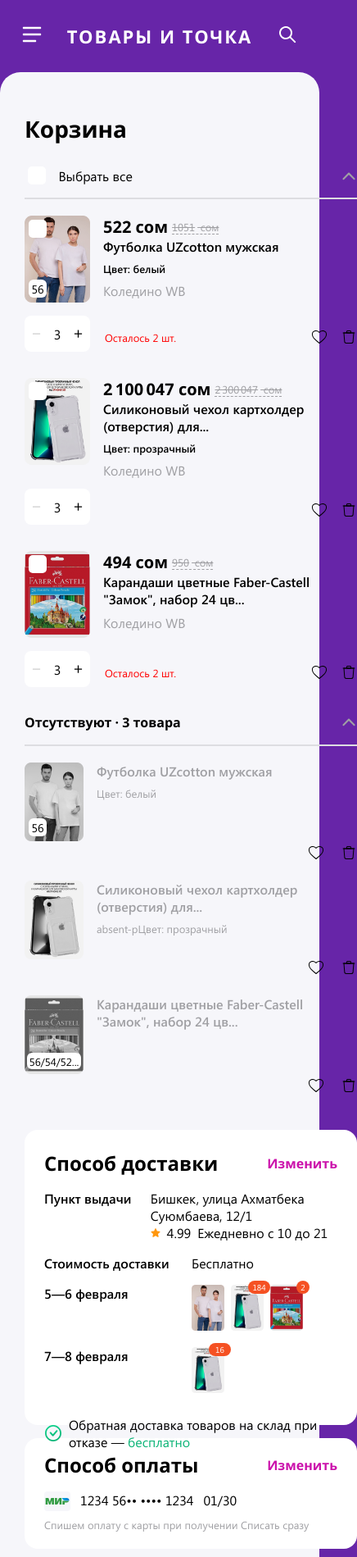
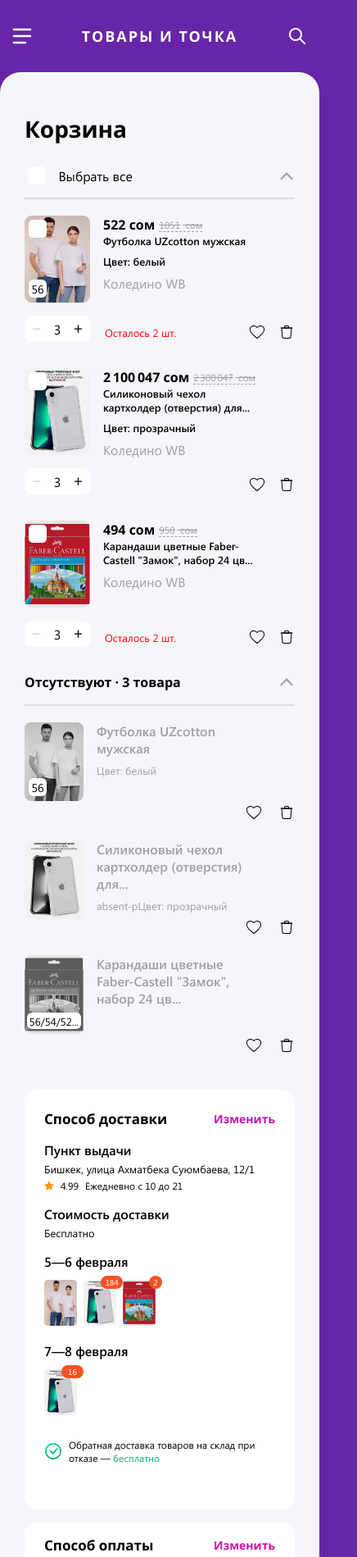
Before and after one commit to Ma1ve/GoodsAndPoint, a plain HTML site: page index.html in a window 390 px wide. Shown: the top 1899 px of the page at 82% size, 436 px wide, since content can reach past the window. Drawn offline with Linux system fonts and the light colour scheme.

Commit message:
mobile-part-2

```diff
--- a/css/blocks/media.css
+++ b/css/blocks/media.css
@@ -34,7 +34,7 @@
 
   .header__title {
     width: auto;
-    margin: 0;
+    margin: 0 20px;
   }
 
   .basket__missing-wrapper_right {
@@ -54,15 +54,6 @@
   .basket__missing-wrapper_left {
     position: relative;
   }
-
-  /* .basket__form-input {
-    width: 160px;
-  }
-
-  .basket__input-name,
-  .basket__input-surname {
-    width: 200px;
-  } */
 
   .basket__form-input {
     margin-top: 30px;
@@ -109,4 +100,105 @@
   .basket__input-telephone {
     margin-top: 16px;
   }
+
+  .basket__way-paragraph {
+    flex-direction: column;
+  }
+
+  .basket__way {
+    height: 512px;
+  }
+
+  .basket__way-products {
+    margin-top: 12px;
+  }
+
+  .basket__order {
+    background: none;
+    box-shadow: none;
+    /* padding: 24px; */
+    height: auto;
+  }
+
+  .basket__reverse-wrapper,
+  .basket__payment-block {
+    background: #f0ecf4;
+  }
+
+  .basket__paragraph-wrapper,
+  .basket__paragraph-text,
+  .basket__paragraph-number,
+  .basket__payment-wrapper,
+  .basket__card-wrapper {
+    display: none;
+  }
+
+  .basket__wrapper {
+    padding: 50px 30px 0 30px;
+  }
+
+  .header__hamburger-mobile {
+    display: flex;
+  }
+
+  .header__magnifying-glass-mobile,
+  .header__hamburger-mobile {
+    display: flex !important;
+  }
+
+  .header__wrapper {
+    margin: 0px 13px;
+  }
 }
+
+@media (max-width: 450px) {
+  .basket__description,
+  .basket__missing-description {
+    width: 190px;
+  }
+
+  .basket__sum {
+    font-size: 16px;
+  }
+
+  .basket__description-title,
+  .basket__way-text-desc {
+    font-size: 13px;
+  }
+
+  .basket__discount {
+    font-size: 12px;
+  }
+
+  .basket__way-text-desc,
+  .basket__way-text-time {
+    margin-top: 4px;
+  }
+
+  .basket__way-reverse,
+  .basket__way-text-time {
+    font-size: 12px;
+  }
+
+  .basket__way {
+    height: 512px;
+  }
+
+  .basket__way-title {
+    font-size: 17px;
+  }
+
+  .basket__way-choice,
+  .basket__option-change {
+    font-size: 14px;
+  }
+
+  .basket__option-title {
+    font-size: 17px;
+  }
+
+  .header__title {
+    font-size: 18px;
+    margin: 0 10px;
+  }
+}
--- a/css/blocks/mobile.css
+++ b/css/blocks/mobile.css
@@ -56,6 +56,7 @@
 
 .basket__counter-mobile {
   width: 80px;
+  height: 32px;s
 }
 
 .basket__counter-wrapper-mobile {
--- a/css/style.css
+++ b/css/style.css
@@ -93,12 +93,10 @@ button:hover {
 
 .footer__title {
   text-align: center;
-  margin-top: 25px;
+  margin-top: 40px;
   color: rgba(255, 255, 255, 0.7);
 }
 
 input.error {
   border-color: red;
 }
-
-/* .checkbox */
--- a/index.html
+++ b/index.html
@@ -22,6 +22,7 @@
               class="header__hamburger-mobile-img"
             />
           </div>
+
           <div class="header__logo">
             <div class="header__hamburger">
               <div class="header__hamburger-wrapper">
@@ -751,7 +752,7 @@
                   <div class="basket__option-card-data">01/30</div>
                 </div>
                 <div class="basket__option-explanation title_fz13">
-                  Спишем оплату с карты при получении Списать сразу
+                  Спишем оплату с карты при получении
                 </div>
               </div>
 
```
Also changed, not shown: img/icons/heartP.png (added).
